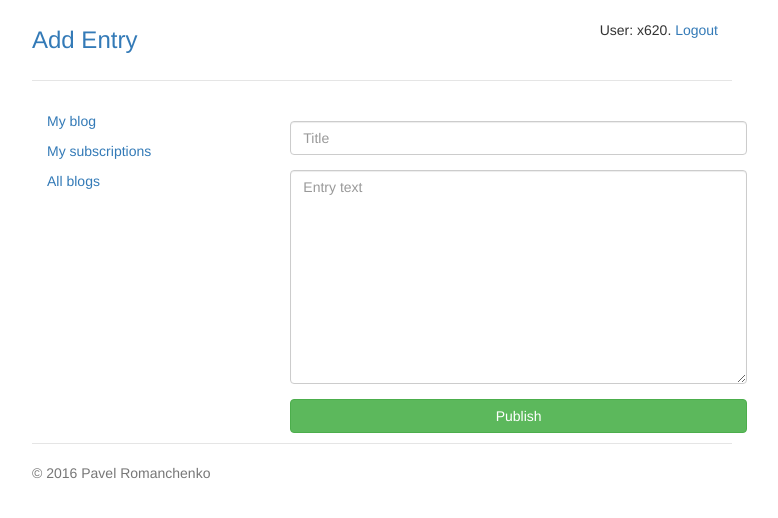
After one commit to x620/site_blog, a Django app: page /account/my_blog/add_entry/ in a window 1280 px wide. The commit adds this page. Shown: the top 518 px of the page, without its empty margins (258-1036 px from the left). Run offline with Django 3.2, Linux system fonts and the light colour scheme; a user stored in the database is signed in; some libraries are stand-ins or nearby versions.

Commit message:
Add new features: - View my blog - Add entry in the my blog - View all blog - View other user's blog

```diff
--- a/blogs/forms.py
+++ b/blogs/forms.py
@@ -14,3 +14,16 @@ class LoginForm(forms.Form):
 		max_length=50,
 		widget=forms.PasswordInput(attrs={'placeholder': 'Password', 'class': 'form-control'})
 	)
+
+
+class AddEntryForm(forms.Form):
+	title = forms.CharField(
+		label='',
+		max_length=255,
+		required=False,
+		widget=forms.TextInput(attrs={'placeholder': 'Title', 'class': 'form-control'})
+	)
+	body = forms.CharField(
+		label='',
+		widget=forms.Textarea(attrs={'placeholder': 'Entry text', 'class': 'form-control'})
+	)
--- a/blogs/models.py
+++ b/blogs/models.py
@@ -26,7 +26,10 @@ class Entry(models.Model):
 	blog = models.ForeignKey(Blog)
 	title = models.CharField('Title', max_length=255, blank=True, null=True)
 	body = models.TextField('Entry')
-	pub_date = models.DateField()
+	pub_date = models.DateTimeField(auto_now_add=True)
+
+	class Meta:
+		verbose_name_plural = 'Entries'
 
 	def __unicode__(self):
 		return '%s (author: %s)' % (self.title, self.blog.user)
--- a/blogs/urls.py
+++ b/blogs/urls.py
@@ -1,12 +1,23 @@
 # -*- coding: utf-8 -*-
 
 from django.conf.urls import url
-from .views import MainView, LoginErrorView, AccountView
+from .views import MainView, AccountView, ErrorView, MyBlogView, AddEntryView, AllBlogsView, BlogPageView
 from .views import logout_view
 
 urlpatterns = [
 	url(r'^$', MainView.as_view(), name='index'),
 	url(r'^account/$', AccountView.as_view(), name='account'),
-	url(r'^account/error/$', LoginErrorView.as_view(), name='login_error'),
+	url(r'^account/error/$', ErrorView.as_view(template_name='error_login.html'), name='login_error'),
 	url(r'^account/logout/$', logout_view, name='logout'),
+
+	url(r'^account/my_blog/$', MyBlogView.as_view(), name='my_blog'),
+	url(r'^account/my_blog/add_entry/$', AddEntryView.as_view(), name='add_entry'),
+	url(
+		r'^account/my_blog/add_entry/error/$',
+		ErrorView.as_view(template_name='error_add_entry.html'),
+		name='add_entry_error'
+	),
+
+	url(r'^account/all_blogs/$', AllBlogsView.as_view(), name='all_blogs'),
+	url(r'^account/blog/(?P<pk>\d+)/$', BlogPageView.as_view(), name='blog_page'),
 ]
--- a/blogs/views.py
+++ b/blogs/views.py
@@ -5,10 +5,11 @@ from django.contrib.auth import authenticate, login, logout
 from django.contrib.auth.mixins import LoginRequiredMixin
 from django.contrib.auth.models import User
 from django.shortcuts import redirect
-from django.views.generic import TemplateView
+from django.views.generic import TemplateView, ListView
 from django.views.generic.edit import FormView
 from django.urls import reverse_lazy
-from forms import LoginForm
+from forms import LoginForm, AddEntryForm
+from .models import Blog, Entry
 
 import logging
 logger = logging.getLogger(__name__)
@@ -38,11 +39,12 @@ class MainView(FormView):
 	def get_context_data(self, **kwargs):
 		context = super(MainView, self).get_context_data(**kwargs)
 		context['login_form'] = self.form_class
+		context['main'] = True
 		return context
 
 
-class LoginErrorView(TemplateView):
-	template_name = 'error_login.html'
+class ErrorView(TemplateView):
+	pass
 
 
 def logout_view(request):
@@ -50,7 +52,72 @@ def logout_view(request):
 	return redirect('index')
 
 
-# Account
 class AccountView(LoginRequiredMixin, TemplateView):
 	login_url = reverse_lazy('index')
 	template_name = 'account.html'
+
+	def get_context_data(self, **kwargs):
+		context = super(AccountView, self).get_context_data(**kwargs)
+		context['main'] = True
+		return context
+
+
+class MyBlogView(LoginRequiredMixin, ListView):
+	template_name = 'blog_page.html'
+	context_object_name = 'entries_list'
+
+	def get_queryset(self):
+		return Entry.objects.filter(blog__user=self.request.user).order_by('-pub_date')
+
+	def get_context_data(self, **kwargs):
+		context = super(MyBlogView, self).get_context_data(**kwargs)
+		context['my_blog'] = True
+		return context
+
+
+class AddEntryView(LoginRequiredMixin, FormView):
+	template_name = 'add_entry.html'
+	form_class = AddEntryForm
+	success_url = reverse_lazy('my_blog')
+
+	def form_valid(self, form):
+		if self.request.method == 'POST':
+			add_entry_form = AddEntryForm(self.request.POST)
+			if add_entry_form.is_valid():
+				title = add_entry_form.cleaned_data['title']
+				body = add_entry_form.cleaned_data['body']
+
+				blog = Blog.objects.get(user=self.request.user)
+				entry = Entry(blog=blog, body=body)
+				entry.title = title
+				entry.save()
+
+				return super(AddEntryView, self).form_valid(form)
+			else:
+				return redirect('add_entry_error')
+
+	def get_context_data(self, **kwargs):
+		context = super(AddEntryView, self).get_context_data(**kwargs)
+		context['add_entry_form'] = self.form_class
+		return context
+
+
+class AllBlogsView(LoginRequiredMixin, ListView):
+	template_name = 'all_blogs.html'
+	context_object_name = 'blogs_list'
+
+	def get_queryset(self):
+		return Blog.objects.exclude(user=self.request.user)
+
+
+class BlogPageView(LoginRequiredMixin, ListView):
+	template_name = 'blog_page.html'
+	context_object_name = 'entries_list'
+
+	def get_queryset(self):
+		return Entry.objects.filter(blog_id=int(self.kwargs['pk'])).order_by('-pub_date')
+
+	def get_context_data(self, **kwargs):
+		context = super(BlogPageView, self).get_context_data(**kwargs)
+		context['blog'] = Blog.objects.get(id=int(self.kwargs['pk']))
+		return context
--- /dev/null
+++ b/static/css/blog.css
@@ -0,0 +1,6 @@
+.navbar-right {
+	margin-right: 1em;
+}
+.blog_name {
+	font-size: 150%;
+}
--- /dev/null
+++ b/templates/add_entry.html
@@ -0,0 +1,25 @@
+{% extends 'base.html' %}
+{% load staticfiles %}
+
+{% block pagename %}Add Entry{% endblock %}
+
+{% block content %}
+	<div class="container">
+		<div class="row">
+			<div class="col-md-4 navigation">
+				{% include 'snippets/navigation.html' %}
+			</div>
+			<div class="col-md-8">
+				<form action="" method="post">{% csrf_token %}
+				{% for field in form %}
+					<div class="form-group">
+						<p class="alert-danger">{{ field.errors }}</p>
+						{{ field }}
+					</div>
+				{% endfor %}
+				<p><button type="submit" class="btn btn-success btn-block" role="button">Publish</button></p>
+			</form>
+			</div>
+		</div>
+	</div>
+{% endblock %}
--- a/templates/base.html
+++ b/templates/base.html
@@ -29,6 +29,7 @@
       <script src="https://oss.maxcdn.com/respond/1.4.2/respond.min.js"></script>
     <![endif]-->
 
+	<link href="{% static 'css/blog.css' %}" rel="stylesheet">
 	{% block style %}{% endblock %}
 </head>
 
@@ -36,7 +37,16 @@
 
 <div class="container">
 	<div class="header clearfix">
-		<h3 class="text-muted">Blog Test Site</h3>
+		<div class="navbar-right">
+			{% block header_right %}
+				{% if user.is_authenticated %}User: {{ user }}. <a href="{% url 'logout' %}">Logout</a>{% endif %}
+			{% endblock %}
+		</div>
+		<h3 class="text-muted">
+			{% if not main %}<a href="{% url 'account' %}">{% endif %}
+			{% block pagename %}Blog Test Site{% endblock %}
+			{% if not main %}</a>{% endif %}
+		</h3>
 	</div>
 
 	{% block jumbotron %}{% endblock %}
--- /dev/null
+++ b/templates/snippets/navigation.html
@@ -0,0 +1,3 @@
+<p><a href="{% url 'my_blog' %}">My blog</a></p>
+<p><a href="#">My subscriptions</a></p>
+<p><a href="{% url 'all_blogs' %}">All blogs</a></p>
```
Also changed, not shown: templates/account.html (+11 -7 lines), templates/all_blogs.html (added, +20 -0 lines), templates/blog_page.html (added, +31 -0 lines), templates/error_add_entry.html (added, +9 -0 lines), blogs/migrations/0003_auto_20161130_1615.py (added), blogs/migrations/0004_auto_20161130_1636.py (added), db.sqlite3.
